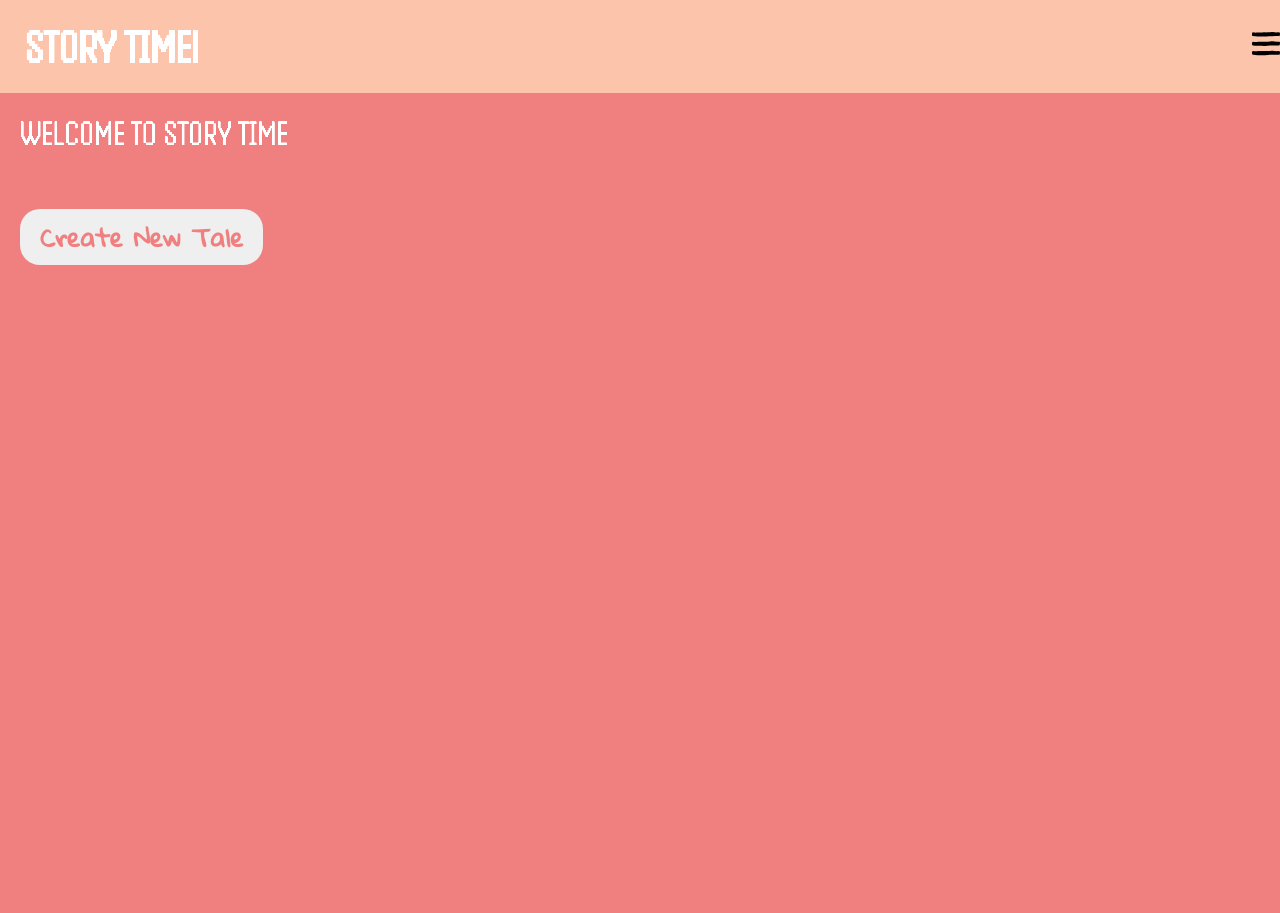
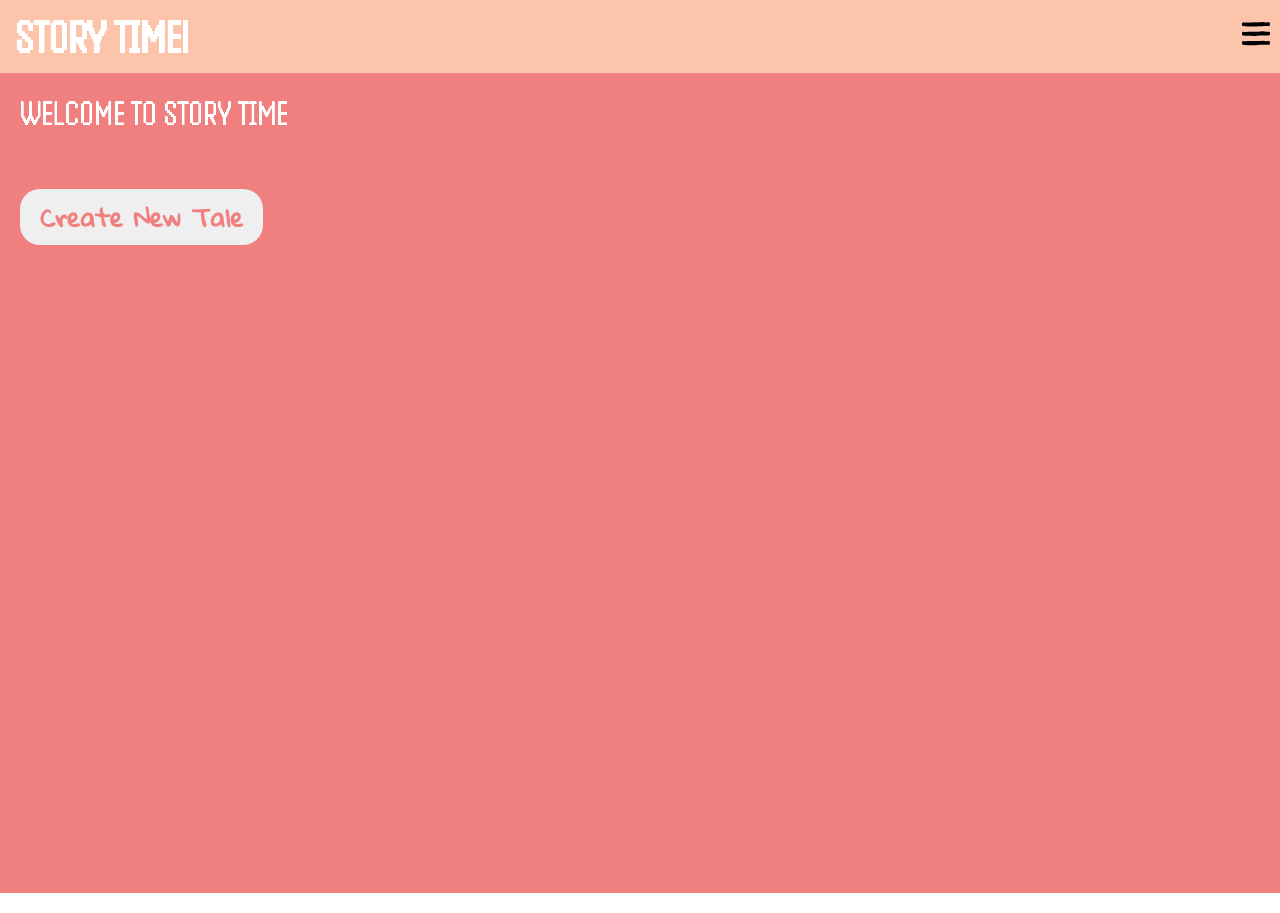
Before and after one commit to Active-Transport/story-time, a React (Create React App) app in the folder frontend/: page / in a window 1280 px wide. Built offline with nearby package versions, Linux system fonts and the light colour scheme; a web font is replaced by a local one.

Commit message:
width issues - ui changes

```diff
--- a/frontend/src/Components/Home.js
+++ b/frontend/src/Components/Home.js
@@ -1,6 +1,5 @@
 
 import LandingContent from "./LandingContent";
-
 
 export default function Home() {
     return (
--- a/frontend/src/Components/styles/NavHeader.css
+++ b/frontend/src/Components/styles/NavHeader.css
@@ -5,13 +5,15 @@
 
 .navigation-div {
     background-color: #FBC4AB;
+    max-height: 100vh;
 }
 .navigation-content {
     display: flex;
     flex-direction: row;
     justify-content: space-between;
-    padding: 20px 10px;
     top: 0;
+    padding-top: 10px;
+    padding-bottom: 10px;
     background-color: var(--apricot);
     width: 100vw;
     z-index: 999;
@@ -59,15 +61,15 @@
 .navigation-mobile {
     color: black;
     position: fixed;
-    height: calc(100vh - 48px - 40px);
     background-color: lightgreen;
-    width: 100vw;
+    width: 100%;
     display: flex;
     flex-direction: column;
     align-items: center;
-    padding: 40px;
     justify-content: space-between;
     text-align: center;
+    row-gap: 4rem;
+    height: 92%;
 }
 
 .navigation-mobile-links {
@@ -127,7 +129,7 @@
     grid-gap: 10px;
     list-style: none;
     text-align: center;
-    width: 60vw;
+    width: 100vw;
     justify-content: end;
     margin-right: 2rem;
 }
```
